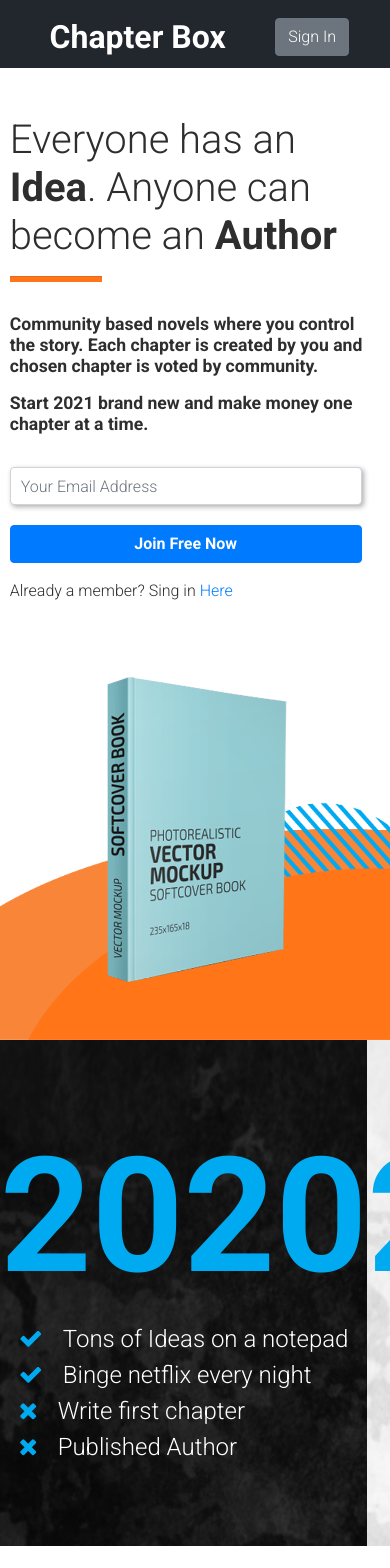
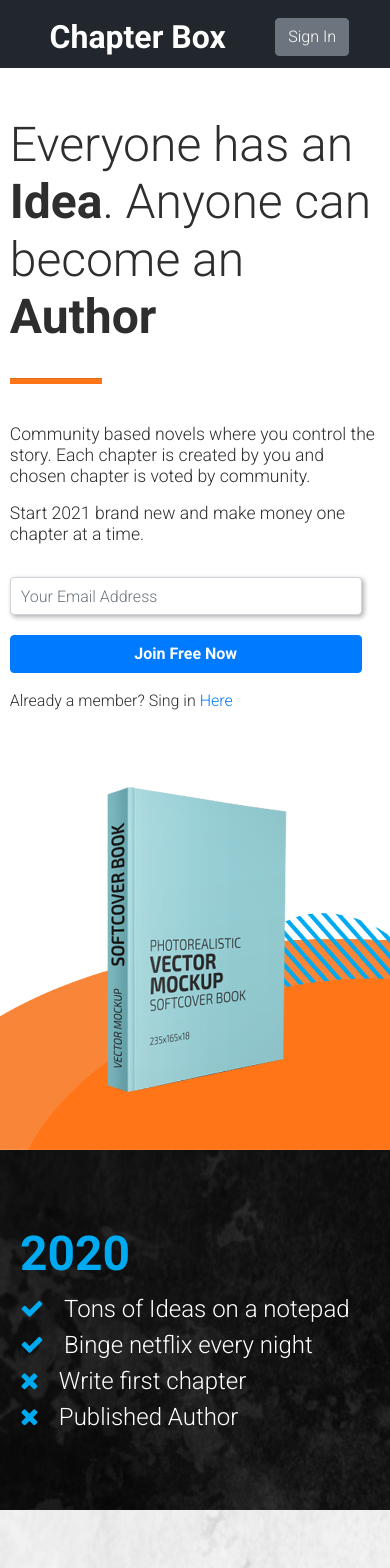
Before and after one commit to schmidgallm/chapters_ssr, a Next.js app: page / in a window 390 px wide. Shown: the top 1568 px of the page. Built offline with nearby package versions, Linux system fonts and the light colour scheme.

Commit message:
add all media quries on home page

```diff
--- a/components/Layout/Footer/Footer.js
+++ b/components/Layout/Footer/Footer.js
@@ -74,6 +74,7 @@ const Footer = () => {
             className='form-control'
             id='exampleInputEmail1'
             aria-describedby='emailHelp'
+            placeholder='Enter your email'
             onChange={e => onChange(e)}
           />
 
--- a/styles/Comparison.module.css
+++ b/styles/Comparison.module.css
@@ -54,3 +54,60 @@
 .comparisonSection:last-child ul li {
   color: #2e2e2e;
 }
+
+@media screen and (max-width: 992px) {
+  .comparison {
+    grid-template-columns: 1fr;
+    min-height: auto;
+  }
+
+  .comparisonSection {
+    display: block;
+    margin: 0 auto;
+    width: 100%;
+    padding: 75px 20px;
+  }
+
+  .comparisonSection h2 {
+    color: #fff;
+    font-weight: 700;
+    color: #00aaf0;
+    font-size: 3rem;
+  }
+
+  .comparisonSection ul {
+    list-style: none;
+    margin: 0;
+    padding: 0;
+  }
+
+  .comparisonSection ul li {
+    color: #fff;
+    font-size: 1.5rem;
+  }
+
+  .comparisonSection ul li i {
+    margin-right: 20px;
+    color: #00aaf0;
+  }
+
+  .comparisonSection:first-child {
+    background-color: #2e2e2e2e;
+    background-image: url('/static/chapters_texture_dark.png');
+    background-repeat: no-repeat;
+    background-size: cover;
+    background-position: center;
+  }
+
+  .comparisonSection:last-child {
+    background-color: #fff;
+    background-image: url('/static/chapters_texture_light.png');
+    background-repeat: no-repeat;
+    background-size: cover;
+    background-position: center;
+  }
+
+  .comparisonSection:last-child ul li {
+    color: #2e2e2e;
+  }
+}
--- a/styles/Footer.module.css
+++ b/styles/Footer.module.css
@@ -48,3 +48,42 @@
 .footerCTA h1 {
   margin: 0;
 }
+
+@media screen and (max-width: 992px) {
+  .footer {
+    display: block;
+    width: 95%;
+    margin: 0 auto;
+  }
+
+  .footerCTA form {
+    display: block;
+    margin-top: 2rem;
+    width: 100%;
+  }
+
+  .footerCTA form input {
+    height: 45px;
+    width: 100%;
+    margin: 0;
+  }
+
+  .footerCTA form button {
+    width: 100%;
+    margin-top: 10px;
+  }
+  .subscribeMessage {
+    color: red;
+    font-size: 1.1rem;
+    font-weight: 700;
+    margin-top: 2rem;
+  }
+
+  .footerCTA p {
+    margin-top: 2rem;
+  }
+
+  .footerCTA h1 {
+    margin: 0;
+  }
+}
--- a/styles/Header.module.css
+++ b/styles/Header.module.css
@@ -97,11 +97,12 @@
 
   .headerCopy h1 {
     margin: 0;
+    font-size: 3rem;
   }
 
   .headerCopy hr {
     width: 25%;
-    margin: 1rem 0;
+    margin: 2rem 0;
     margin-bottom: 2rem;
     background-color: #ff7518;
     height: 5px;
@@ -110,12 +111,13 @@
   .headerCopy h3 {
     font-size: 1.1rem;
     margin: 0;
-    font-weight: 700;
+    margin-top: 2.5rem;
+    font-weight: 300;
   }
 
   .headerCopy h4 {
     font-size: 1.1rem;
-    font-weight: 700;
+    font-weight: 300;
     margin-top: 1rem;
   }
 
--- a/styles/Problem.module.css
+++ b/styles/Problem.module.css
@@ -38,6 +38,7 @@
 .problem ul li span {
   color: #00aaf0;
 }
+
 .problem p {
   text-align: left;
 }
@@ -64,3 +65,64 @@
 .option i:last-child {
   color: #00aaf0;
 }
+
+@media screen and (max-width: 992px) {
+  .problem {
+    display: grid;
+    grid-template-columns: 1fr;
+    gap: 2rem;
+    width: 95%;
+    margin: 0 auto;
+  }
+
+  .problem hr {
+    width: 25%;
+    margin: 2rem 0;
+    background-color: #ff7518;
+    height: 5px;
+  }
+
+  .problem ul {
+    list-style: none;
+  }
+
+  .problem ul li {
+    font-weight: 700;
+    font-size: 1.3rem;
+    margin: 10px 0;
+  }
+
+  .problem ul li span {
+    color: #00aaf0;
+  }
+
+  .problem p {
+    text-align: left;
+    font-weight: 700;
+    font-size: 1.1rem;
+    margin-bottom: 2rem;
+  }
+
+  .option {
+    display: flex;
+    align-items: center;
+    font-size: 20px;
+    background-color: #e9e9e9;
+    padding: 15px;
+    margin-bottom: 15px;
+    box-shadow: 2px 2px 5px #7a7a7a7c;
+  }
+
+  .option h5 {
+    margin: 0;
+  }
+
+  .option i:first-child {
+    margin-right: 1rem;
+    color: #ff7518;
+  }
+
+  .option i:last-child {
+    color: #00aaf0;
+  }
+}
--- a/styles/Proof.module.css
+++ b/styles/Proof.module.css
@@ -61,16 +61,14 @@
   }
 
   .proofHeader {
-    width: 95%;
-  }
-
-  .proofHeader h2 {
-    text-align: center;
+    width: 100%;
+    text-align: left;
+    padding-bottom: 20px;
   }
 
   .proofHeader hr {
-    width: 50%;
-    margin: 0 auto;
+    width: 25%;
+    margin: 0;
     margin-top: 1.5rem;
     margin-bottom: 1.5rem;
     background-color: #00aaf0;
```
